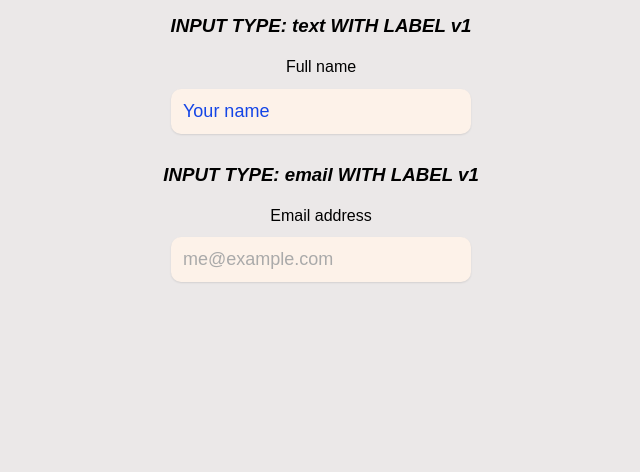
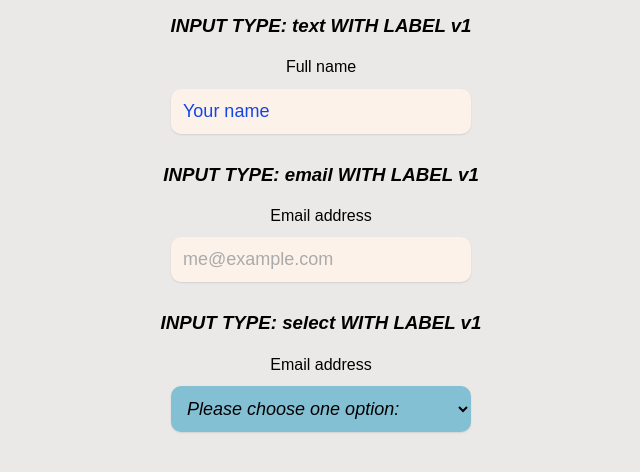
Before and after one commit to VladZyma/html-css-js_hints, a plain HTML site: page input/index.html in a window 1280 px wide. Shown: the whole page, without its empty margins (319-959 px from the left). Drawn offline with Linux system fonts and the light colour scheme.

Commit message:
add input type select

```diff
--- a/input/index.html
+++ b/input/index.html
@@ -41,5 +41,24 @@
         </form>
       </div>
     </div>
+
+    <div class="container">
+      <div class="wrapper">
+        <h3 class="title">INPUT TYPE: select WITH LABEL v1</h3>
+        <form class="form-select" action="#">
+          <div>
+            <label for="select">Email address</label>
+            <select id="select" required>
+              <option value="">Please choose one option:</option>
+              <option value="friends">Friends and family</option>
+              <option value="youtube">YouTube video</option>
+              <option value="podcast">Podcast</option>
+              <option value="facebook">Facebook add</option>
+              <option value="others">Others</option>
+            </select>
+          </div>
+        </form>
+      </div>
+    </div>
   </body>
 </html>
--- a/input/style.css
+++ b/input/style.css
@@ -108,3 +108,36 @@ INPUT TYPE EMAIL
   outline: none;
   box-shadow: 0 0 0 0.8rem rgba(253, 242, 233, 0.5);
 }
+
+/* ======================
+INPUT TYPE SELECT
+======================*/
+.form-select div {
+  max-width: 300px;
+  margin: 0 auto;
+}
+.form-select label {
+  display: block;
+  margin-bottom: 1.2rem;
+}
+.form-select select {
+  width: 100%;
+  padding: 1.2rem;
+
+  border: none;
+  border-radius: 10px;
+  box-shadow: 0 1px 2px rgba(0, 0, 0, 0.1);
+  cursor: pointer;
+
+  font-size: 1.8rem;
+  font-style: italic;
+  background-color: #83c0d3;
+  color: inherit;
+}
+.form-select select::placeholder {
+  color: #aaa;
+}
+.form-select select:focus {
+  outline: none;
+  box-shadow: 0 0 0 0.4rem rgb(49, 219, 78);
+}
```
